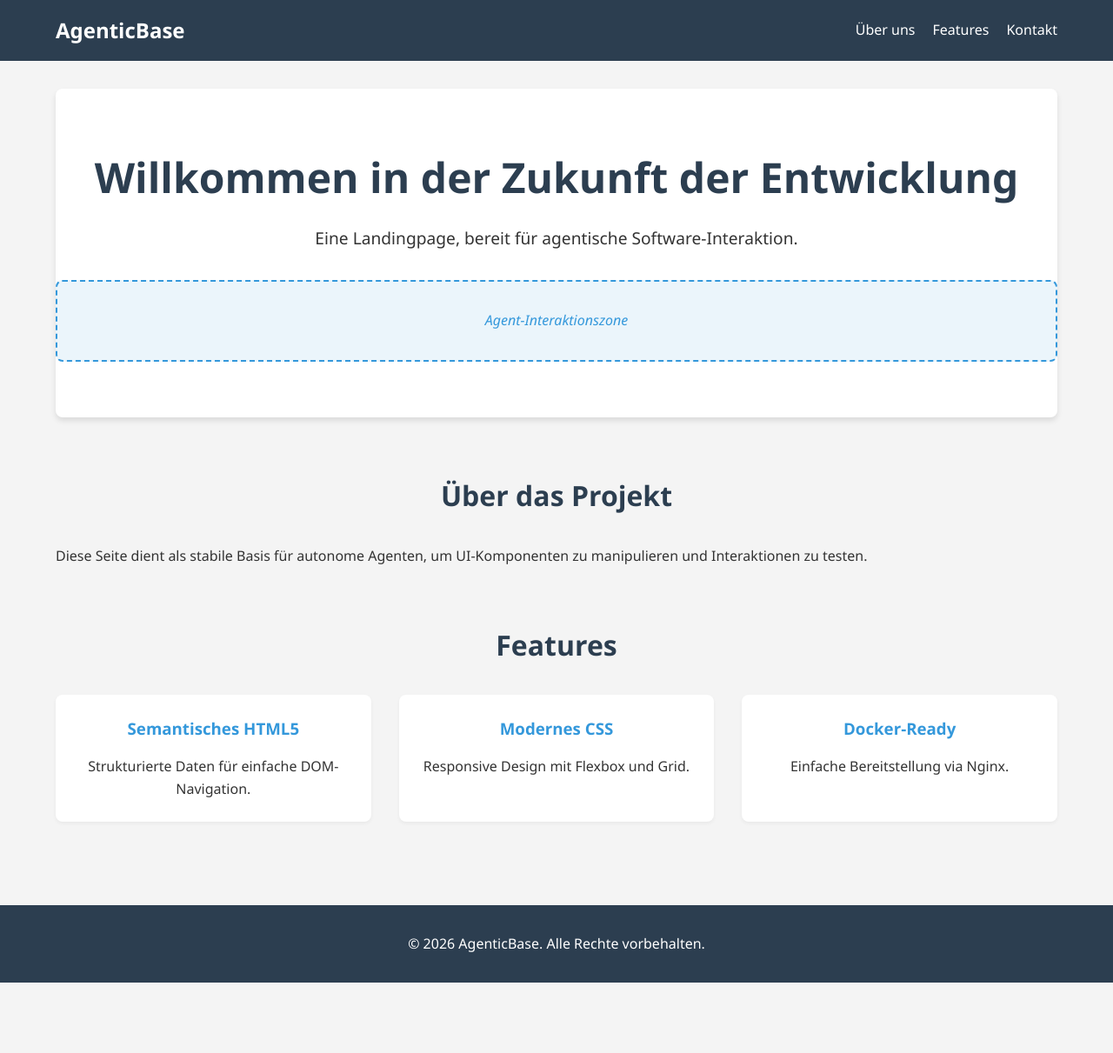
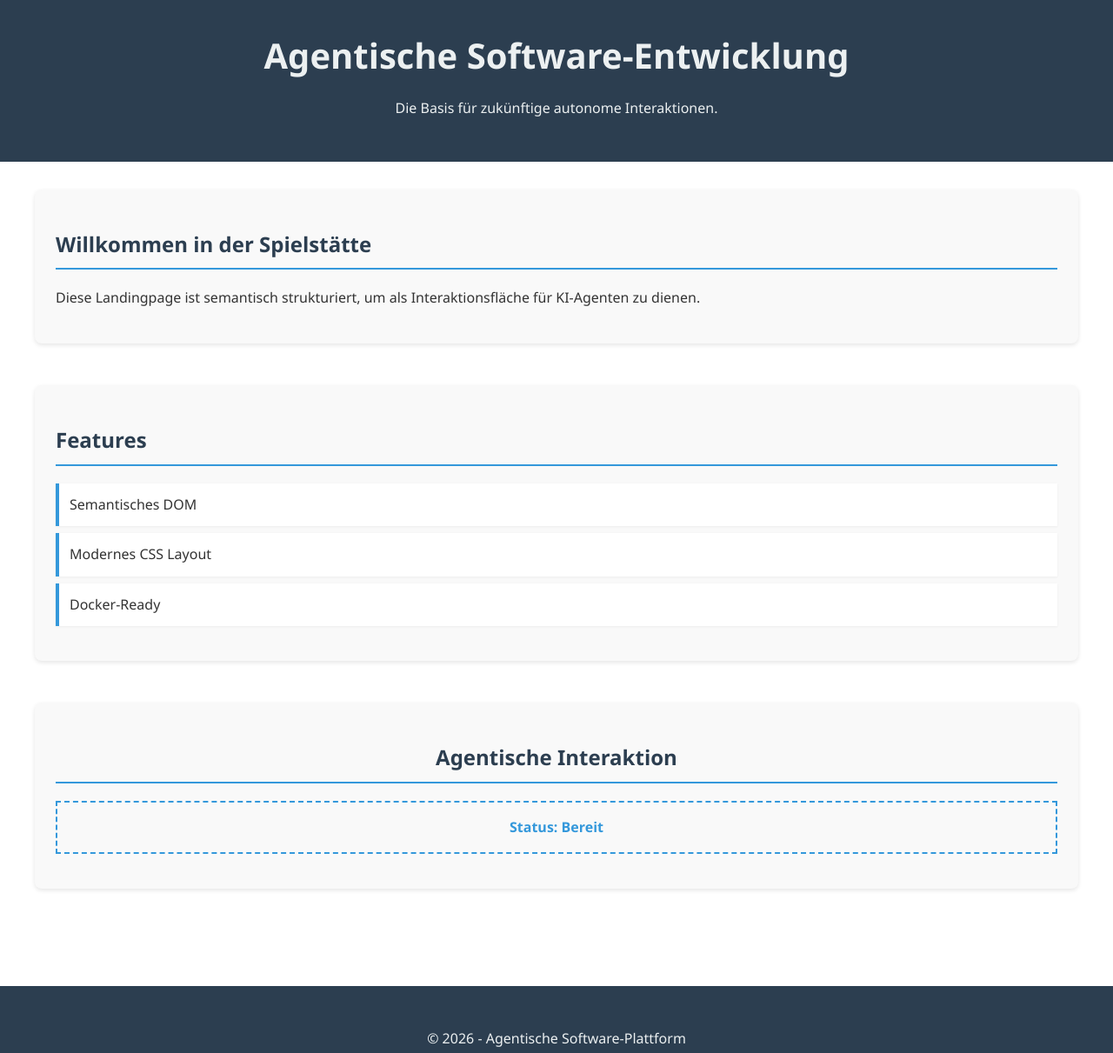
Before and after one commit to grsadesso/adscaile-demo, a plain HTML site: page index.html in a window 1280 px wide. Shown: the whole page at 87% size. Before the commit the page ends 1130 px from the top, so only its background shows below. Drawn offline with Linux system fonts and the light colour scheme.

Commit message:
feat(RA-91): Landingpage

```diff
--- a/index.html
+++ b/index.html
@@ -3,57 +3,41 @@
 <head>
     <meta charset="UTF-8">
     <meta name="viewport" content="width=device-width, initial-scale=1.0">
-    <title>Agentic Landing Page</title>
+    <title>Landingpage für Agentische Software</title>
     <link rel="stylesheet" href="style.css">
 </head>
 <body>
     <header>
-        <nav>
-            <div class="logo">AgenticBase</div>
-            <ul>
-                <li><a href="#about">Über uns</a></li>
-                <li><a href="#features">Features</a></li>
-                <li><a href="#contact">Kontakt</a></li>
-            </ul>
-        </nav>
+        <h1>Agentische Software-Entwicklung</h1>
+        <p>Die Basis für zukünftige autonome Interaktionen.</p>
     </header>
 
-    <main>
-        <section id="hero">
-            <h1>Willkommen in der Zukunft der Entwicklung</h1>
-            <p>Eine Landingpage, bereit für agentische Software-Interaktion.</p>
-            <div id="agent-interaction-placeholder" class="placeholder">
-                <!-- Platzhalter für zukünftige agentische Komponenten -->
-                <span>Agent-Interaktionszone</span>
-            </div>
-        </section>
-
-        <section id="about">
-            <h2>Über das Projekt</h2>
-            <p>Diese Seite dient als stabile Basis für autonome Agenten, um UI-Komponenten zu manipulieren und Interaktionen zu testen.</p>
+    <main id="app-root">
+        <section id="intro">
+            <h2>Willkommen in der Spielstätte</h2>
+            <p>Diese Landingpage ist semantisch strukturiert, um als Interaktionsfläche für KI-Agenten zu dienen.</p>
         </section>
 
         <section id="features">
             <h2>Features</h2>
-            <div class="feature-grid">
-                <div class="feature-item">
-                    <h3>Semantisches HTML5</h3>
-                    <p>Strukturierte Daten für einfache DOM-Navigation.</p>
-                </div>
-                <div class="feature-item">
-                    <h3>Modernes CSS</h3>
-                    <p>Responsive Design mit Flexbox und Grid.</p>
-                </div>
-                <div class="feature-item">
-                    <h3>Docker-Ready</h3>
-                    <p>Einfache Bereitstellung via Nginx.</p>
-                </div>
+            <ul>
+                <li>Semantisches DOM</li>
+                <li>Modernes CSS Layout</li>
+                <li>Docker-Ready</li>
+            </ul>
+        </section>
+
+        <section id="interaction-area">
+            <h2>Agentische Interaktion</h2>
+            <div id="agent-status" data-status="idle">Status: Bereit</div>
+            <div id="action-container">
+                <!-- Platzhalter für agentische Aktionen -->
             </div>
         </section>
     </main>
 
     <footer>
-        <p>&copy; 2026 AgenticBase. Alle Rechte vorbehalten.</p>
+        <p>&copy; 2026 - Agentische Software-Plattform</p>
     </footer>
 </body>
 </html>
--- a/style.css
+++ b/style.css
@@ -2,150 +2,85 @@
     --primary-color: #2c3e50;
     --secondary-color: #3498db;
     --accent-color: #e74c3c;
-    --text-color: #333;
-    --bg-color: #f4f4f4;
-    --white: #ffffff;
-}
-
-* {
-    margin: 0;
-    padding: 0;
-    box-sizing: border-box;
+    --text-color: #ecf0f1;
+    --bg-color: #ffffff;
+    --section-bg: #f9f9f9;
 }
 
 body {
     font-family: 'Segoe UI', Tahoma, Geneva, Verdana, sans-serif;
+    margin: 0;
+    padding: 0;
     line-height: 1.6;
-    color: var(--text-color);
+    color: #333;
     background-color: var(--bg-color);
 }
 
 header {
-    background: var(--primary-color);
-    color: var(--white);
-    padding: 1rem 0;
-    position: sticky;
-    top: 0;
-    z-index: 1000;
+    background-color: var(--primary-color);
+    color: var(--text-color);
+    padding: 2rem 1rem;
+    text-align: center;
 }
 
-nav {
-    display: flex;
-    justify-content: space-between;
-    align-items: center;
-    width: 90%;
+header h1 {
+    margin: 0;
+    font-size: 2.5rem;
+}
+
+main {
     max-width: 1200px;
     margin: 0 auto;
+    padding: 2rem 1rem;
 }
 
-.logo {
-    font-size: 1.5rem;
-    font-weight: bold;
+section {
+    margin-bottom: 3rem;
+    padding: 1.5rem;
+    background-color: var(--section-bg);
+    border-radius: 8px;
+    box-shadow: 0 2px 5px rgba(0,0,0,0.1);
 }
 
-nav ul {
-    display: flex;
-    list-style: none;
+h2 {
+    color: var(--primary-color);
+    border-bottom: 2px solid var(--secondary-color);
+    padding-bottom: 0.5rem;
 }
 
-nav ul li {
-    margin-left: 20px;
+ul {
+    list-style: none;
+    padding: 0;
 }
 
-nav ul li a {
-    color: var(--white);
-    text-decoration: none;
-    transition: color 0.3s ease;
+li {
+    background: #fff;
+    margin-bottom: 0.5rem;
+    padding: 0.75rem;
+    border-left: 4px solid var(--secondary-color);
+    box-shadow: 0 1px 3px rgba(0,0,0,0.05);
 }
 
-nav ul li a:hover {
+#agent-status {
+    padding: 1rem;
+    text-align: center;
+    font-weight: bold;
+    border: 2px dashed var(--secondary-color);
+    margin: 1rem 0;
+}
+
+#agent-status[data-status="idle"] {
     color: var(--secondary-color);
 }
 
-main {
-    width: 90%;
-    max-width: 1200px;
-    margin: 2rem auto;
-}
-
-#hero {
+#interaction-area {
     text-align: center;
-    padding: 4rem 0;
-    background: var(--white);
-    border-radius: 8px;
-    box-shadow: 0 4px 6px rgba(0,0,0,0.1);
-    margin-bottom: 2rem;
-}
-
-#hero h1 {
-    font-size: 3rem;
-    margin-bottom: 1rem;
-    color: var(--primary-color);
-}
-
-#hero p {
-    font-size: 1.2rem;
-    margin-bottom: 2rem;
-}
-
-.placeholder {
-    border: 2px dashed var(--secondary-color);
-    padding: 2rem;
-    background: #ebf5fb;
-    border-radius: 8px;
-    color: var(--secondary-color);
-    font-style: italic;
-}
-
-section {
-    padding: 2rem 0;
-}
-
-h2 {
-    text-align: center;
-    margin-bottom: 2rem;
-    font-size: 2rem;
-    color: var(--primary-color);
-}
-
-.feature-grid {
-    display: grid;
-    grid-template-columns: repeat(auto-fit, minmax(250px, 1fr));
-    gap: 2rem;
-}
-
-.feature-item {
-    background: var(--white);
-    padding: 1.5rem;
-    border-radius: 8px;
-    text-align: center;
-    box-shadow: 0 2px 4px rgba(0,0,0,0.05);
-}
-
-.feature-item h3 {
-    margin-bottom: 1rem;
-    color: var(--secondary-color);
 }
 
 footer {
     text-align: center;
-    padding: 2rem 0;
-    background: var(--primary-color);
-    color: var(--white);
-    margin-top: 4rem;
+    padding: 2rem;
+    background-color: var(--primary-color);
+    color: var(--text-color);
+    margin-top: 2rem;
 }
-
-@media (max-width: 768px) {
-    nav {
-        flex-direction: column;
-    }
-    nav ul {
-        margin-top: 1rem;
-    }
-    nav ul li {
-        margin: 0 10px;
-    }
-    #hero h1 {
-        font-size: 2rem;
-    }
-}
```
Also changed, not shown: 1 other file.
